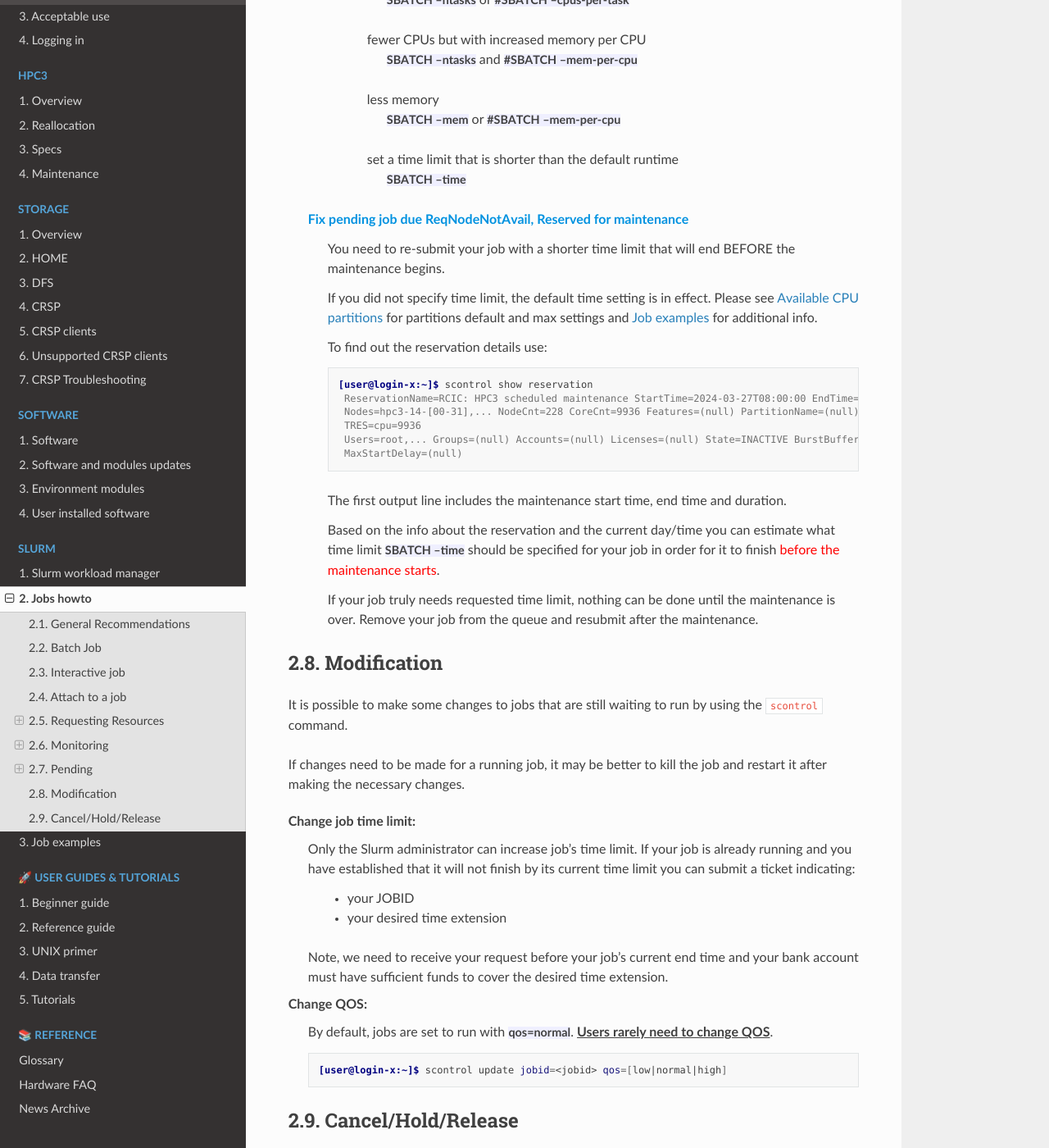
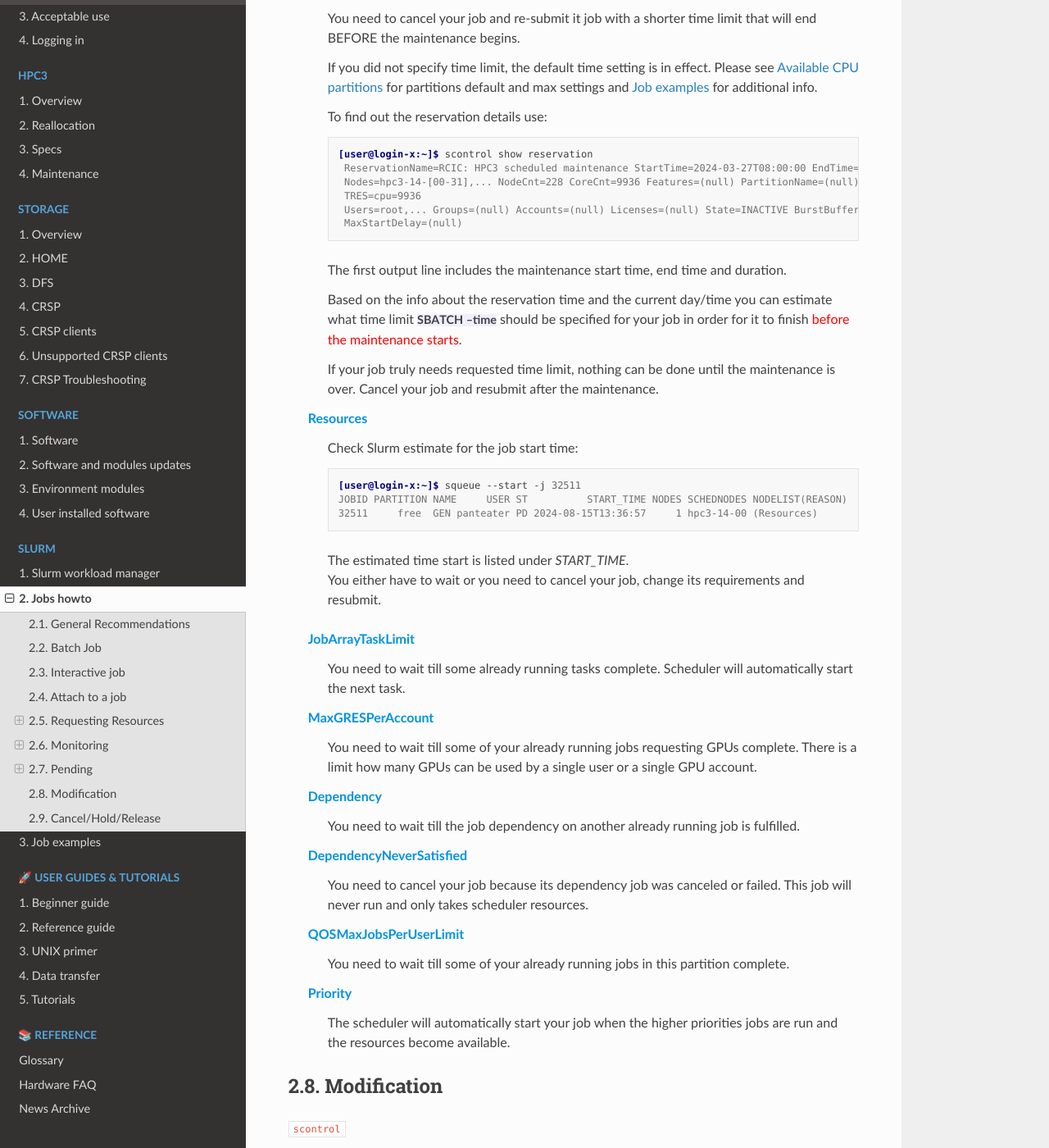
Before and after one commit to RCIC-UCI-Public/website-rcic, a Sphinx documentation site: the page built from docs/source/slurm/jobs.rst, in a window 1280 px wide and 1400 px high, scrolled down 22941 px. Shown: the whole window at 82% size. Built offline with Sphinx 7.4.7 and the Read the Docs theme 3.1.0, drawn with Linux system fonts in a browser that asks for light colours; some of the changed text lies outside the part shown.

Commit message:
update job pending section. r edits for commands in hold section order reasons as  most commonly seen add explanation to fixes

```diff
--- a/docs/source/slurm/jobs.rst
+++ b/docs/source/slurm/jobs.rst
@@ -560,7 +560,7 @@
      | The first job will have a total memory *2 x 3Gb = 6Gb*
      | The second and third job each will have a total memory *2 x 18Gb = 36Gb*
 
-  #. Use ``srun`` and request 4 CPUs and 10Gb memory per CPU,
+  #. Use ``srun`` and request 4 CPUs and 10GB memory per CPU,
 
      .. code-block:: console
 
@@ -917,12 +917,12 @@
 While lack of resources or insufficient account balance are common reasons that prevent a job from starting,
 there are other possibilities.  A job may be waiting for more than one reason.
 
-To see all available job pending reasons and their definitions, please see output of
-``man squeue`` command in the *JOB REASON CODES* section or read the Slurm
-`Job Reason Codes <https://slurm.schedmd.com/job_reason_codes.html>`_ guide.
+To see all available job pending reasons and their definitions in the
+Slurm `Job Reason Codes <https://slurm.schedmd.com/job_reason_codes.html>`_ guide
+or see output of ``man squeue`` command in the *JOB REASON CODES* section.
 
 How to find job pending reason:
-  Run the ``squeue`` command (with your account after :tt:`-u`):
+  Run the ``squeue`` command (with your login account after :tt:`-u`):
 
   .. code-block:: console
 
@@ -946,6 +946,11 @@
 .. _pending AssocGrpCPUMinutesLimit:
 
 :bluelight:`Pending job due to AssocGrpCPUMinutesLimit`
+  Same as :ref:`AssocGrpBillingMinutes <pending AssocGrpBillingMinutes>`.
+
+.. _pending AssocGrpBillingMinutes:
+
+:bluelight:`Pending job due to AssocGrpBillingMinutes`
   This means insufficient funds are available to run the job to completion.
 
   Slurm calculates *MAX Time* a job might consume as Number :subscript:`cores` x Number :subscript:`hours`
@@ -967,10 +972,10 @@
 
           [user@login-x:~]$ squeue -u panteater
           JOBID  PARTITION  NAME     USER    ACCOUNT ST TIME NODES NODELIST(REASON)
-           6961   standard  tst1 panteater panteater PD 0:00     1 (AssocGrpCPUMinutesLimit)
-           6962   standard  tst2 panteater panteater PD 0:00     1 (AssocGrpCPUMinutesLimit)
+           6961   standard  tst1 panteater panteater PD 0:00     1 (AssocGrpBillingMinutes)
+           6962   standard  tst2 panteater panteater PD 0:00     1 (AssocGrpBillingMinutes)
 
-       Note, the reason is :tt:`AssocGrpCPUMinutesLimit` given for
+       The reason :tt:`AssocGrpBillingMinutes` is given for
        the personal account where the job was submitted.
 
     Check your Slurm account balance
@@ -1043,7 +1048,8 @@
              TRES=cpu=1,mem=6G,node=1,billing=1
              <output  cut>
 
-       Similar output is for the second job. Note the :tt:`TimeLimit`.
+       There is a similar output is for the second job. Note the :tt:`TimeLimit`
+       which is the time run requested for the job.
        For each of two pending jobs the resource request is:
        :math:`1 CPU * 14 days * 24 hrs = 336 hrs`
 
@@ -1056,14 +1062,14 @@
           12341046  standard myjob_39  panteater      PI_lab  R      1 14-00:00:00 13-23:00:22
           12341047  standard myjob_40  panteater      PI_lab  R      1 14-00:00:00 13-23:00:22
           12341048  standard myjob_41  panteater      PI_lab  R      1 14-00:00:00 13-23:00:22
-          < total 200 lines for 200 jobs >
+          < total 200 running jobs >
 
        | Each of 200 running jobs in the account has run for about 1hr out of allocated 14 days.
          Total max time Slurm has allocated for these running jobs is
        | :math:`1 CPU * 200 jobs * 14 days * 24 hrs = 67200 hrs`
 
        | There are about *200 hrs* already used, (each job already run for ~1 hr), so remaining needed
-         balance is :tt:`67100 hrs`.  Per step 1 above, your 2 pending jobs require
+         balance is :tt:`67100 hrs`.  Your 2 pending jobs require
        | :math:`1 CPU * 14 days * 24 hrs * 2 jobs = 672 hrs`.
 
        | Slurm is computing that if all current jobs ran to their MAX times and if the next job
@@ -1076,11 +1082,6 @@
 
       .. important:: It is important to correctly estimate time needed for the job,
                      and not ask for more resources (time, cpu, memory) than needed.
-
-.. _pending AssocGrpBillingMinutes:
-
-:bluelight:`Pending job due to AssocGrpBillingMinutes`
-  Same as :ref:`AssocGrpCPUMinutesLimit <pending AssocGrpCPUMinutesLimit>`.
 
 .. _pending dependency:
 
@@ -1131,58 +1132,43 @@
 
 .. _fix pending job:
 
-Fix pending job
+Fix Pending Job
 ^^^^^^^^^^^^^^^
 
   Fixes apply for batch jobs submitted with ``sbatch`` or for interactive
   jobs submitted with ``srun``.
 
-  :bluelight:`Fix pending job due to Resources`
-    Check Slurm estimate for the job start time:
-
-    .. code-block:: console
-
-       [user@login-x:~]$ squeue --start -j 32511
-       JOBID PARTITION NAME     USER ST          START_TIME NODES SCHEDNODES NODELIST(REASON)
-       32511     free  GEN panteater PD 2024-08-15T13:36:57     1 hpc3-14-00 (Resources)
-
-    | The estimated time start is listed under *START_TIME*.
-    | You either have to wait or you need to change your job requirements.
-
-
-  :bluelight:`Fix pending job due AssocGrpBillingMinuteso or AssocGrpCPUMinutesLimit`
-    First, cancel existing pending job (it will never run):
+  :bluelight:`Cancel the job`
+    For many of the job pending reasons the first step is to cancel your job:
 
     .. code-block:: console
 
        [user@login-x:~]$ scancel <jobid>
 
+  **Fix pending job due to**
+
+  :bluelight:`AssocGrpBillingMinuteso or AssocGrpCPUMinutesLimit`
+    First, cancel existing pending job (it will never run).
     Next, resubmit the job so that the requested execution hours can be covered by your bank account balance.
     Check and update the following in your submit script:
 
      * If your job was run from personal account
 
-       | use a different Slurm account (lab) where you have enough balance
-       |   :tt:`SBATCH -A`
+       :tt:`SBATCH -A` - use a different Slurm account (lab) where you have enough balance
 
      * Lower requirements of your job so that requested resources will be no more than core hours available in
        your account. This may mean to use:
 
-       | fewer CPUs
-       |   :tt:`SBATCH --ntasks` or :tt:`#SBATCH --cpus-per-task`
+       :tt:`SBATCH --ntasks` or :tt:`#SBATCH --cpus-per-task` - fewer CPUs
 
-       | fewer CPUs but with increased memory per CPU
-       |   :tt:`SBATCH --ntasks` and :tt:`#SBATCH --mem-per-cpu`
+       :tt:`SBATCH --ntasks` and :tt:`#SBATCH --mem-per-cpu` - fewer CPUs, increase memory per CPU
 
-       | less memory
-       |   :tt:`SBATCH --mem` or :tt:`#SBATCH --mem-per-cpu`
+       :tt:`SBATCH --mem` or :tt:`#SBATCH --mem-per-cpu` - less memory
 
-       | set a time limit that is shorter than the default runtime
-       |   :tt:`SBATCH --time`
+       :tt:`SBATCH --time` - set a time limit shorter than the default runtime
 
-
-  :bluelight:`Fix pending job due ReqNodeNotAvail, Reserved for maintenance`
-    You need to re-submit your job with a shorter time limit
+  :bluelight:`ReqNodeNotAvail, Reserved for maintenance`
+    You need to cancel your job and re-submit it job with a shorter time limit
     that will end BEFORE the maintenance begins.
 
     If you did not specify time limit, the default time setting is in effect.
@@ -1202,23 +1188,67 @@
 
     The first output line includes the maintenance start time, end time and duration.
 
-    Based on the info about the reservation and the current day/time you can
+    Based on the info about the reservation time and the current day/time you can
     estimate what time limit :tt:`SBATCH --time` should be specified for your job in order for
     it to finish :red:`before the maintenance starts`.
 
     If your job truly needs requested time limit, nothing can be done until the maintenance is over.
-    Remove your job from the queue and resubmit after the maintenance.
+    Cancel your job and resubmit after the maintenance.
+
+  :bluelight:`Resources`
+    Check Slurm estimate for the job start time:
+
+    .. code-block:: console
+
+       [user@login-x:~]$ squeue --start -j 32511
+       JOBID PARTITION NAME     USER ST          START_TIME NODES SCHEDNODES NODELIST(REASON)
+       32511     free  GEN panteater PD 2024-08-15T13:36:57     1 hpc3-14-00 (Resources)
+
+    | The estimated time start is listed under *START_TIME*.
+    | You either have to wait or you need to cancel your job, change its requirements and resubmit.
+
+
+  :bluelight:`JobArrayTaskLimit`
+     You need to wait till some already running tasks complete. Scheduler will
+     automatically start the next task.
+
+  :bluelight:`MaxGRESPerAccount`
+     You need to wait till some of your already running jobs requesting GPUs complete.
+     There is a limit how many GPUs can be used by a single user or a single GPU account.
+
+  :bluelight:`Dependency`
+     You need to wait till the job dependency on another already running job is fulfilled.
+
+  :bluelight:`DependencyNeverSatisfied`
+     You need to cancel your job because its dependency job was canceled or
+     failed. This job will never run and only takes scheduler resources.
+
+  :bluelight:`QOSMaxJobsPerUserLimit`
+     You need to wait till some of your already running jobs in this partition complete.
+
+  :bluelight:`Priority`
+     The scheduler will automatically start your job when the higher priorities
+     jobs are run and the resources become available.
 
 .. _modify job:
 
 Modification
 ------------
 
-It is possible to make some changes to jobs that are still waiting to run
-by using the ``scontrol`` command.
+``scontrol``
+
+This command can be used to make some changes to jobs that are still waiting to run.
 
 If changes need to be made for a running job, it may be better to kill the job
 and restart it after making the necessary changes.
+
+Change QOS:
+  By default, jobs are set to run with :tt:`qos=normal`.
+  :underline:`Users rarely need to change QOS`.
+
+  .. code-block:: console
+
+     [user@login-x:~]$ scontrol update jobid=<jobid> qos=[low|normal|high]
 
 Change job time limit:
   Only the Slurm administrator can increase job's time limit.
@@ -1232,18 +1262,13 @@
   and your bank account must have sufficient funds to cover the desired time
   extension.
 
-Change QOS:
-  By default, jobs are set to run with :tt:`qos=normal`.
-  :underline:`Users rarely need to change QOS`.
-
-  .. code-block:: console
-
-     [user@login-x:~]$ scontrol update jobid=<jobid> qos=[low|normal|high]
-
 .. _control jobs:
 
 Cancel/Hold/Release
 -------------------
+
+| ``scancel``
+| ``scontrol``
 
 The following commands can be used to:
 
```
Also changed, not shown: other parts of docs/source/slurm/jobs.rst (+12 -12 lines).
